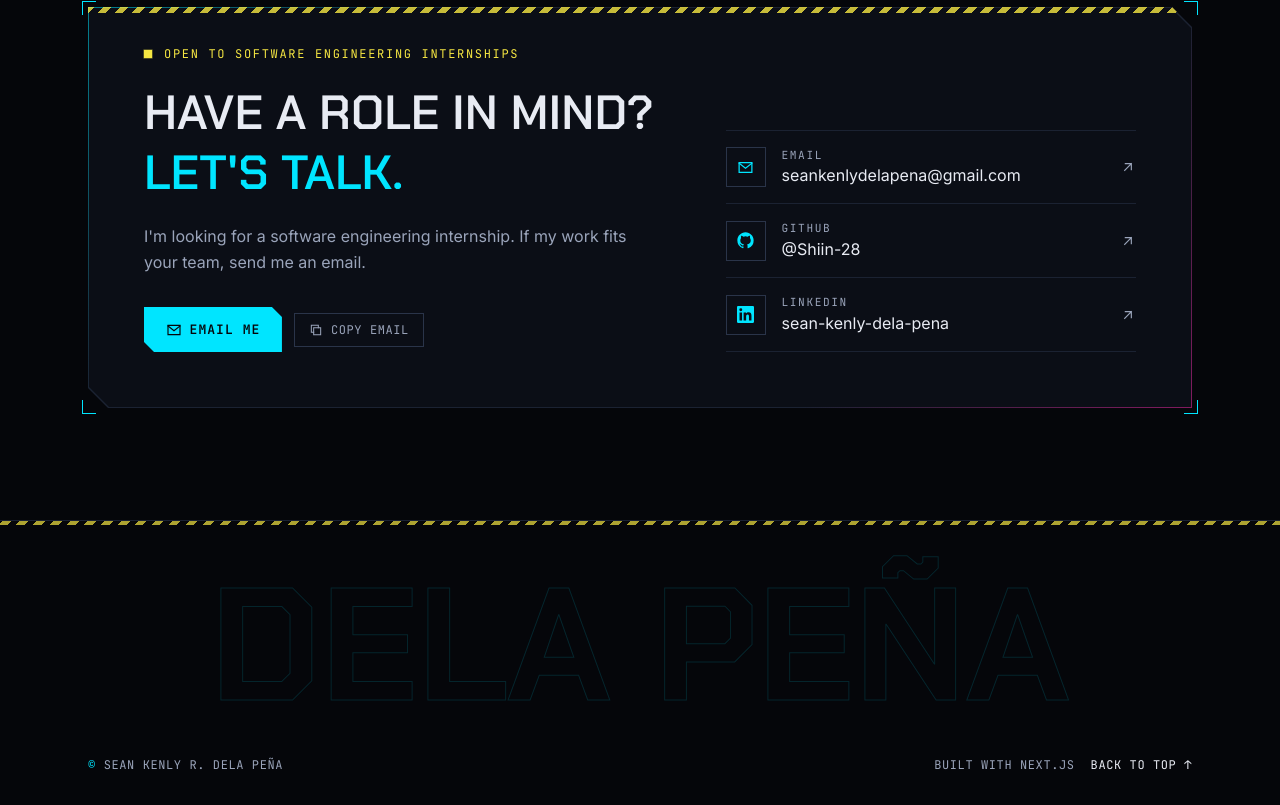
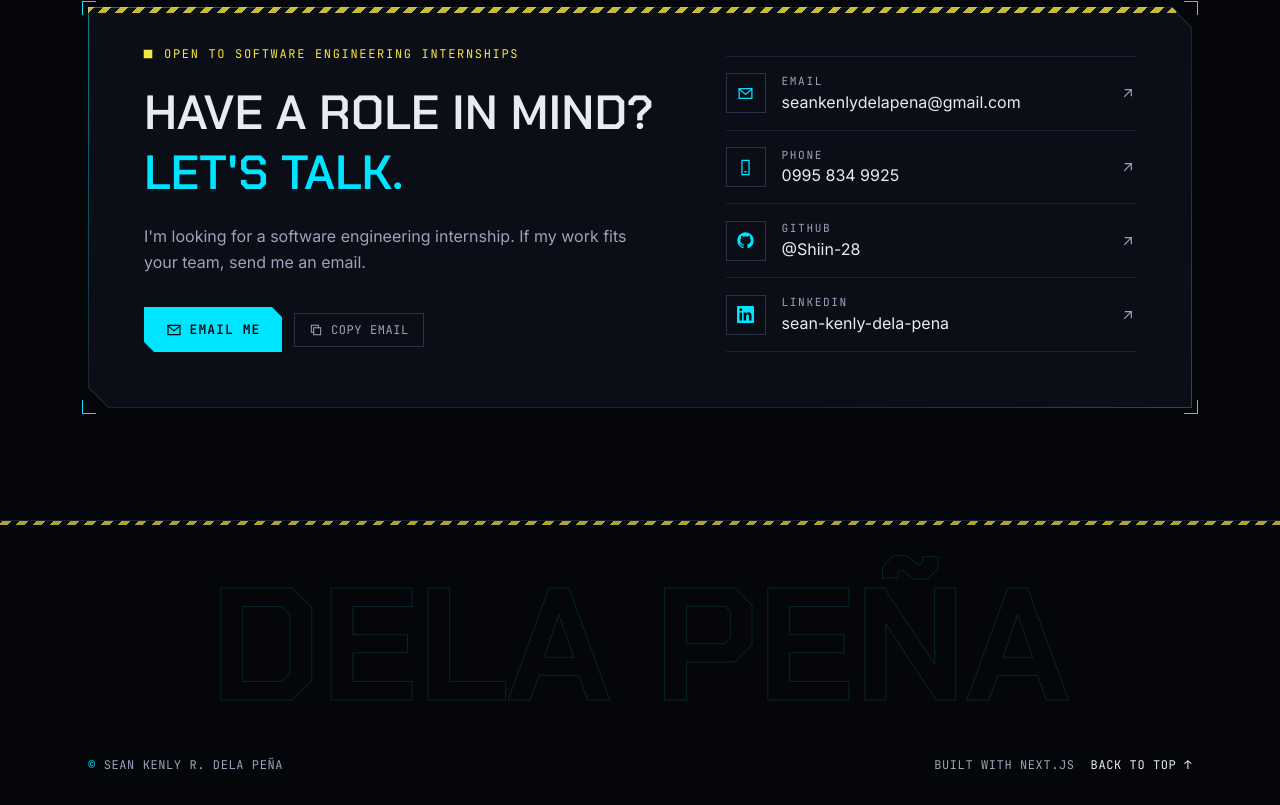
Before and after one commit to Shiin-28/portfolio, a Next.js app: page / in a window 1280 px wide. Shown: the part 7297-8102 px from the top of the page. Built offline with nearby package versions, Linux system fonts and the light colour scheme; no server answers.

Commit message:
Add contact number to Contact section

```diff
--- a/src/components/Contact.tsx
+++ b/src/components/Contact.tsx
@@ -1,12 +1,13 @@
 import { profile } from "@/data/portfolio";
 import { CopyEmail } from "./CopyEmail";
-import { ArrowUpRightIcon, GitHubIcon, LinkedInIcon, MailIcon } from "./icons";
+import { ArrowUpRightIcon, GitHubIcon, LinkedInIcon, MailIcon, PhoneIcon } from "./icons";
 import { Section, SectionHeading } from "./SectionHeading";
 
 const mailto = `mailto:${profile.email}?subject=${encodeURIComponent("Internship opportunity")}`;
 
 const channels = [
   { label: "Email", value: profile.email, href: mailto, icon: MailIcon, external: false },
+  { label: "Phone", value: profile.phone, href: profile.phoneHref, icon: PhoneIcon, external: false },
   { label: "GitHub", value: `@${profile.githubHandle}`, href: profile.github, icon: GitHubIcon, external: true },
   { label: "LinkedIn", value: profile.linkedinHandle, href: profile.linkedin, icon: LinkedInIcon, external: true },
 ];
--- a/src/components/icons.tsx
+++ b/src/components/icons.tsx
@@ -35,6 +35,15 @@ export function MailIcon(props: IconProps) {
     <svg {...base} {...props}>
       <path d="M3 5h18v14H3z" />
       <path d="m3 6 9 7 9-7" />
+    </svg>
+  );
+}
+
+export function PhoneIcon(props: IconProps) {
+  return (
+    <svg {...base} {...props}>
+      <path d="M7 2h10v20H7z" />
+      <path d="M11 18h2" />
     </svg>
   );
 }
--- a/src/data/portfolio.ts
+++ b/src/data/portfolio.ts
@@ -12,6 +12,8 @@ export const profile = {
     "4th-year Computer Science student at FEU Tech building AI-powered web apps with interfaces people actually enjoy using.",
   status: "Open to software engineering internships",
   email: "seankenlydelapena@gmail.com",
+  phone: "0995 834 9925",
+  phoneHref: "tel:+639958349925",
   github: "https://github.com/Shiin-28",
   githubHandle: "Shiin-28",
   linkedin: "https://www.linkedin.com/in/sean-kenly-dela-pena-004949377/",
```
